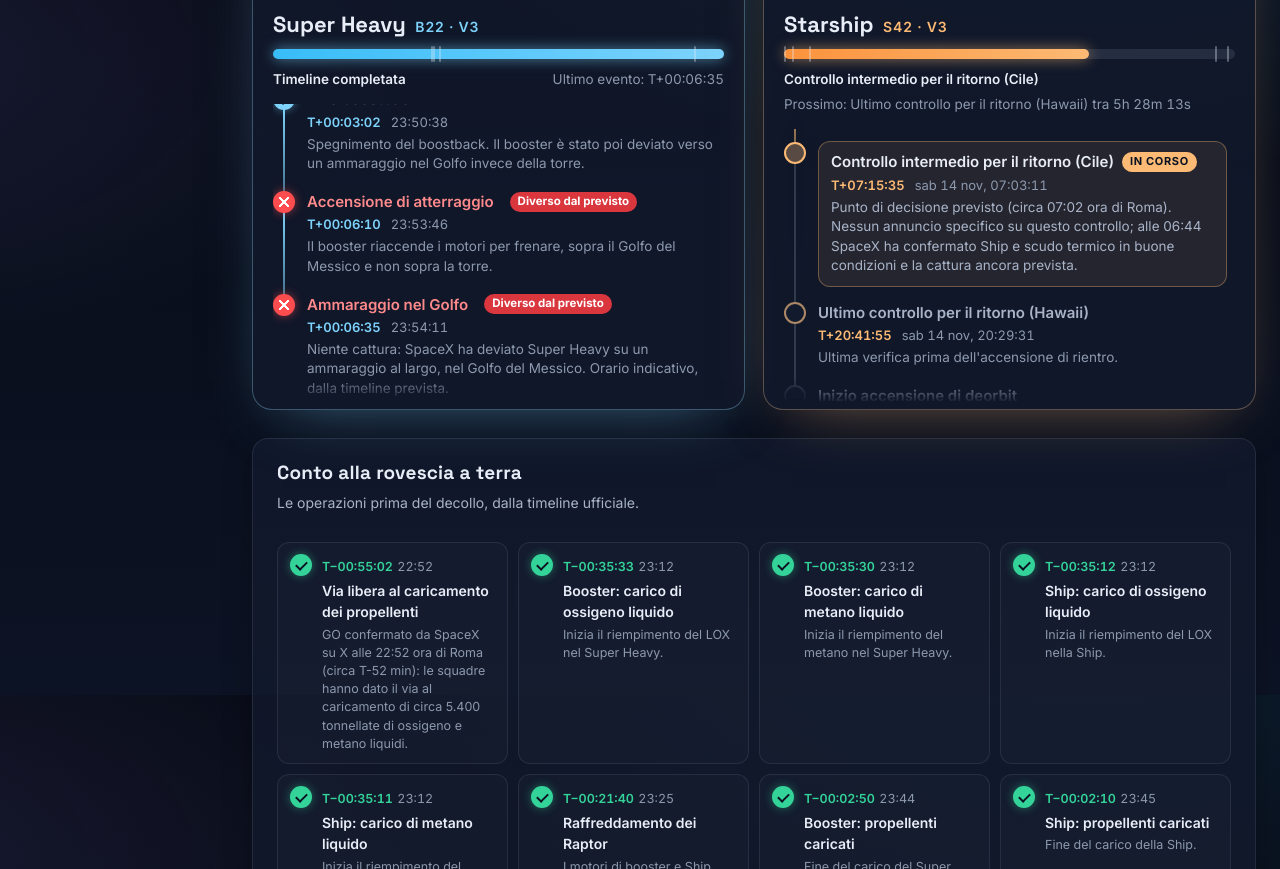
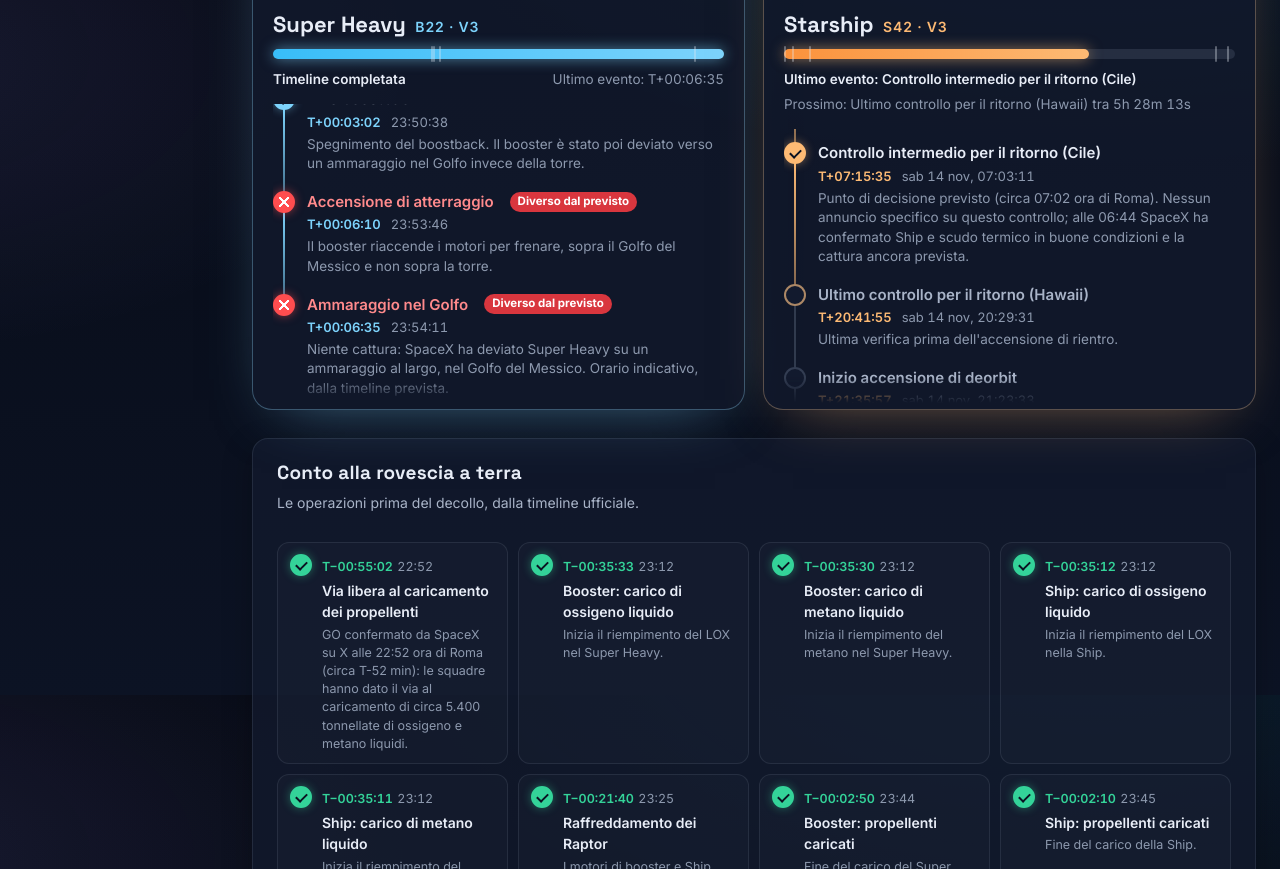
Before and after one commit to andrydiurs/starship-tracker, a plain HTML site: page prossimo-volo/index.html in a window 1280 px wide. Shown: the part 905-1774 px from the top of the page. Drawn offline with Linux system fonts and the light colour scheme.

Commit message:
Prossimo volo: un evento resta 'in corso' solo per 5 minuti, poi risulta completato

```diff
--- a/prossimo-volo/index.html
+++ b/prossimo-volo/index.html
@@ -17,7 +17,7 @@
   <link href="https://fonts.googleapis.com/css2?family=Inter:wght@400;500;600;700&family=Space+Grotesk:wght@500;600;700&display=swap" rel="stylesheet">
   <link rel="stylesheet" href="../style.css?v=20261106c">
   <link rel="stylesheet" href="../voli/voli.css?v=20261110b">
-  <link rel="stylesheet" href="pv.css?v=20261114a">
+  <link rel="stylesheet" href="pv.css?v=20261114b">
 </head>
 <body>
   <script src="../nav.js?v=20261112a"></script>
@@ -43,6 +43,6 @@
     <p>Fasi e tempi dalla timeline ufficiale di SpaceX («All times approximate»). Gli stati si aggiornano sull'orologio rispetto al decollo previsto, non sulla telemetria: per quello che succede davvero segui la diretta di @SpaceX. Orari in ora di Roma. Immagini dei veicoli: SpaceX (render ufficiali da spacex.com).</p>
   </footer>
 
-  <script src="pv.js?v=20261114a" defer></script>
+  <script src="pv.js?v=20261114b" defer></script>
 </body>
 </html>
--- a/prossimo-volo/pv.js
+++ b/prossimo-volo/pv.js
@@ -177,11 +177,14 @@
     el.innerHTML = html;
   }
 
+  var CUR_MAX = 300;
   function updateList(items, t, final) {
     var cur = -1;
     items.forEach(function (li, i) { if (t >= +li.dataset.t) cur = i; });
     items.forEach(function (li, i) {
       var st = i < cur ? "done" : i === cur ? (i === items.length - 1 && final ? "done" : "cur") : "next";
+      // un evento resta "in corso" solo per pochi minuti, poi passa a completato
+      if (st === "cur" && t - +li.dataset.t > CUR_MAX) st = "done";
       if (i === cur + 1 && t >= (final ? -Infinity : -Infinity)) st = st === "next" ? "next soon" : st;
       var cls = "ev " + (li.dataset.anom ? "anom " : "") + st;
       if (li.className !== cls) li.className = cls;
@@ -215,7 +218,7 @@
     if (e.lastCur !== focus) { autoScroll(kind, focus, e.lastCur === null); e.lastCur = focus; }
     var frac = Math.min(1, Math.max(0, t / last));
     e.b.style.width = (frac * 100).toFixed(2) + "%";
-    e.p.textContent = t < 0 ? "In attesa del decollo" : t >= last ? "Timeline completata" : (cur >= 0 ? list[cur].nome : "");
+    e.p.textContent = t < 0 ? "In attesa del decollo" : t >= last ? "Timeline completata" : (cur >= 0 ? (t - list[cur].t > CUR_MAX ? "Ultimo evento: " + list[cur].nome : list[cur].nome) : "");
     var nxt = list[cur + 1];
     e.n.textContent = nxt ? "Prossimo: " + nxt.nome + " tra " + dur(nxt.t - t) : "Ultimo evento: " + tLabel(last);
     var stTxt = vehState(kind, t, cur, list);
```
